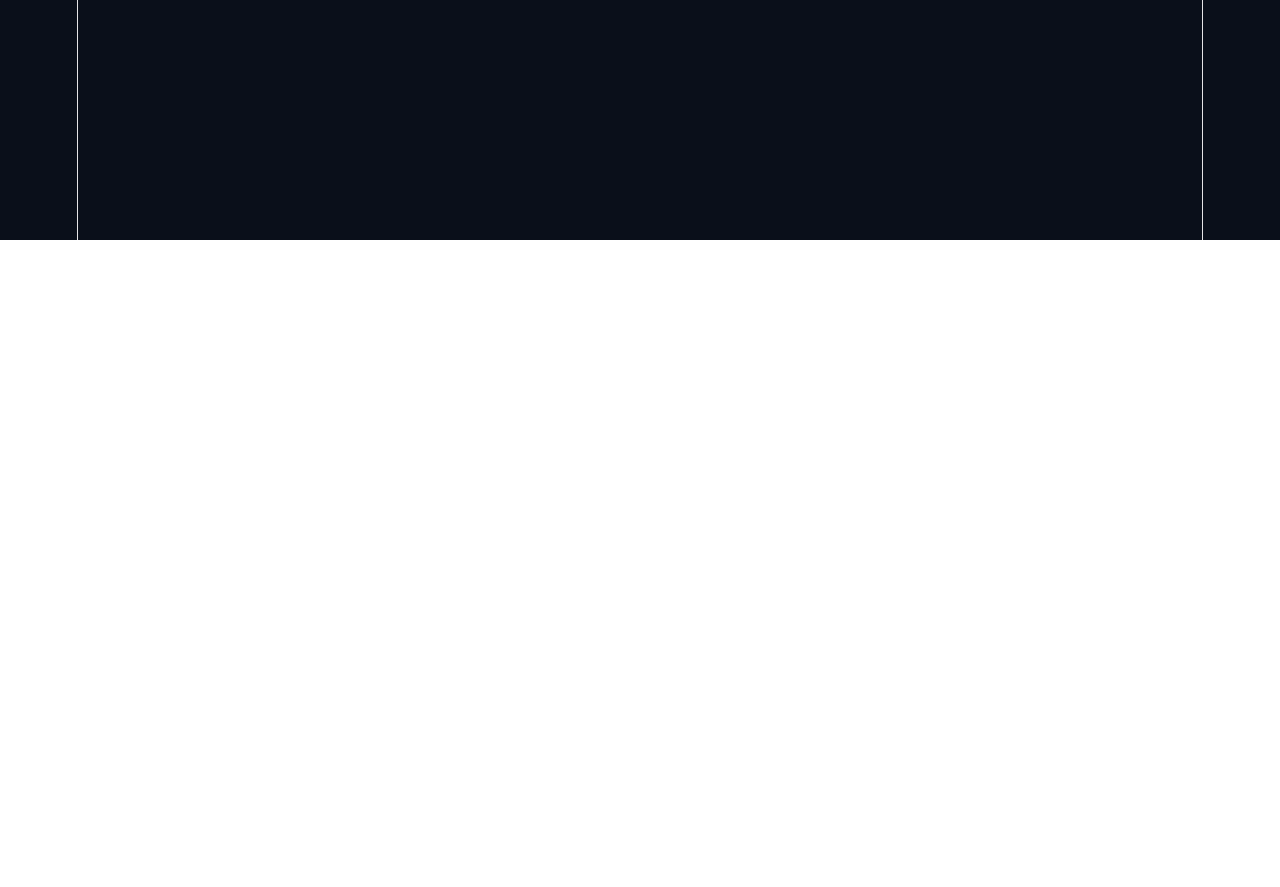
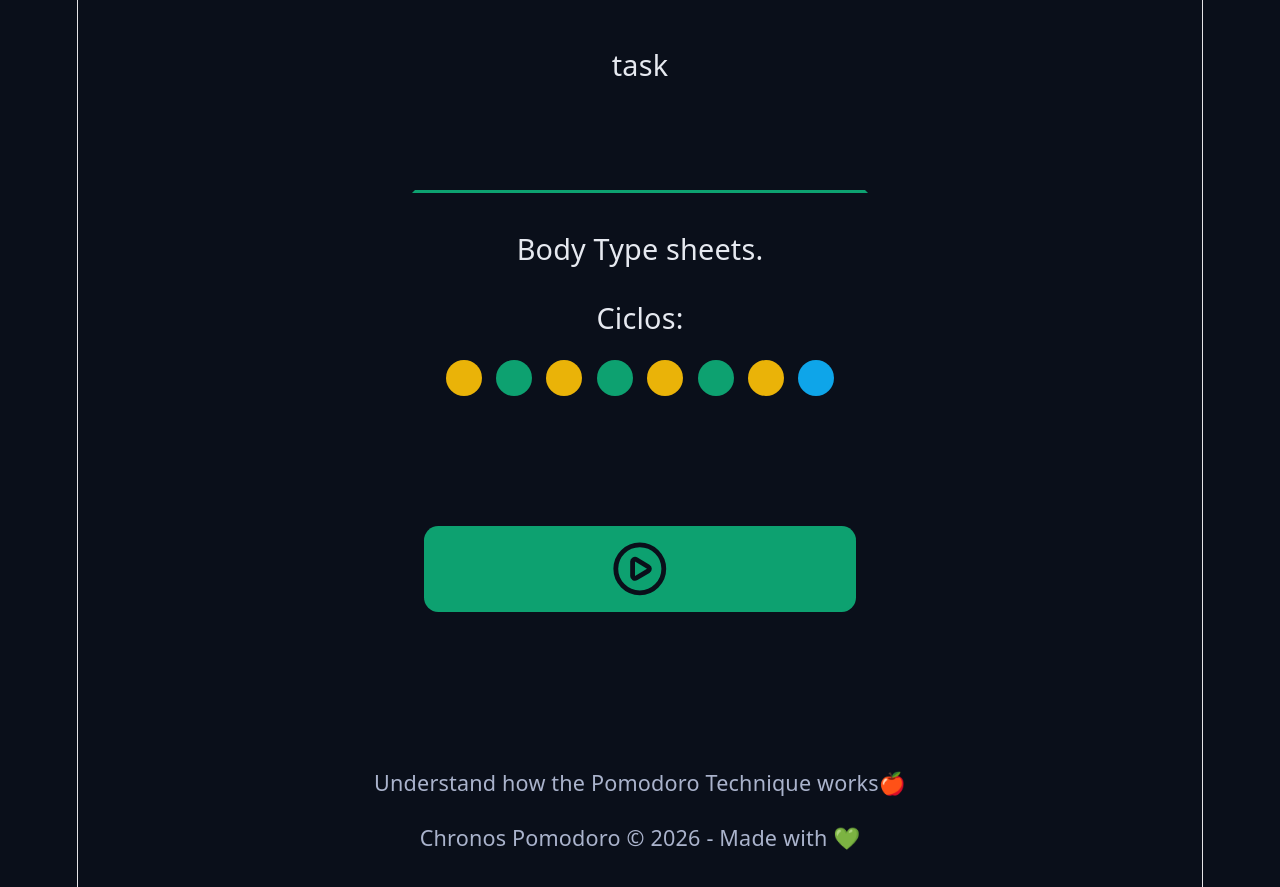
Before and after one commit to erikaperciliano/chronos-pomodoro, a React (Vite) app: page / in a window 1280 px wide. Shown: the part 560-1447 px from the top of the page. Before the commit the page ends 800 px from the top, so only its background shows below. Built offline with nearby package versions, Linux system fonts and the light colour scheme.

Commit message:
feat: adds Components

```diff
--- a/src/App.tsx
+++ b/src/App.tsx
@@ -5,6 +5,12 @@ import { Container } from './components/Container';
 import { Logo } from './components/Logo';
 import { Menu } from './components/Menu';
 import { CountDown } from './components/CountDown';
+import { DefaultInput } from './components/DefaultInput';
+import { Cycles } from './components/Cycles';
+import { DefaultButton } from './components/DefaultButton';
+import { Footer } from './components/Footer';
+
+import { PlayCircleIcon } from 'lucide-react';
 
 export function App() {
   return (
@@ -20,6 +26,30 @@ export function App() {
       <Container>
         <CountDown />
       </Container>
+
+      <Container>
+        <form className='form' action=''>
+          <div className='formRow'>
+            <DefaultInput labelText='task' id='meuInput' />
+          </div>
+
+          <div className='formRow'>
+            <p>Body Type sheets.</p>
+          </div>
+
+          <div className='formRow'>
+            <Cycles />
+          </div>
+
+          <div className='formRow'>
+            <DefaultButton icon={<PlayCircleIcon />} />
+          </div>
+        </form>
+      </Container>
+
+      <Container>
+        <Footer />
+      </Container>
     </>
   );
 }
--- /dev/null
+++ b/src/components/Cycles/index.tsx
@@ -0,0 +1,18 @@
+import styles from './styles.module.css';
+export function Cycles() {
+  return (
+    <div className={styles.cycles}>
+      <span>Ciclos:</span>
+      <div className={styles.cycleDots}>
+        <span className={`${styles.cycleDot} ${styles.workTime}`}></span>
+        <span className={`${styles.cycleDot} ${styles.shortBreakTime}`}></span>
+        <span className={`${styles.cycleDot} ${styles.workTime}`}></span>
+        <span className={`${styles.cycleDot} ${styles.shortBreakTime}`}></span>
+        <span className={`${styles.cycleDot} ${styles.workTime}`}></span>
+        <span className={`${styles.cycleDot} ${styles.shortBreakTime}`}></span>
+        <span className={`${styles.cycleDot} ${styles.workTime}`}></span>
+        <span className={`${styles.cycleDot} ${styles.longBreakTime}`}></span>
+      </div>
+    </div>
+  );
+}
--- /dev/null
+++ b/src/components/Cycles/styles.module.css
@@ -0,0 +1,31 @@
+.cycles {
+  display: flex;
+  flex-direction: column;
+  align-items: center;
+  justify-conten: center;
+  gap: 1.6rem;
+}
+
+.cycleDots {
+  display: flex;
+  gap: 0.8rem;
+}
+
+.cycleDot {
+  width: 2rem;
+  height: 2rem;
+  background: var(--primary);
+  border-radius: 50%;
+}
+
+.workTime {
+  background: var(--warning);
+}
+
+.shortBreakTime {
+  background: var(--primary);
+}
+
+.longBreakTime {
+  background: var(--info);
+}
--- /dev/null
+++ b/src/components/DefaultButton/index.tsx
@@ -0,0 +1,20 @@
+import styles from './styles.module.css';
+
+type DefaultButtontProps = {
+  icon: React.ReactNode;
+  color?: 'green' | 'red';
+} & React.ComponentProps<'button'>;
+
+export function DefaultButton({
+  icon,
+  color = 'green',
+  ...props
+}: DefaultButtontProps) {
+  return (
+    <>
+      <button className={`${styles.button} ${styles[color]}`} {...props}>
+        {icon}
+      </button>
+    </>
+  );
+}
--- /dev/null
+++ b/src/components/DefaultButton/styles.module.css
@@ -0,0 +1,33 @@
+.button {
+  border: none;
+  background: var(--primary);
+  color: var(--text-over-primary);
+  display: flex;
+  align-items: center;
+  justify-content: center;
+  min-width: 24rem;
+  padding: 0.8rem;
+  border-radius: 0.8rem;
+  margin: 4.8rem 0;
+  cursor: pointer;
+  transition: all 0.1s ease-in-out;
+}
+
+.button:hover {
+  filter: brightness(80%);
+}
+
+.button svg {
+  width: 3.2rem;
+  height: 3.2rem;
+}
+
+.green {
+  background: var(--primary);
+  color: var(--text-over-primary);
+}
+
+.red {
+  background: var(--error);
+  color: var(--text-over-error);
+}
--- /dev/null
+++ b/src/components/DefaultInput/index.tsx
@@ -0,0 +1,15 @@
+import styles from './styles.module.css';
+
+type DefaultInputProps = {
+  id: string;
+  labelText?: string;
+} & React.ComponentProps<'input'>;
+
+export function DefaultInput({ id, labelText, ...props }: DefaultInputProps) {
+  return (
+    <>
+      <label htmlFor='myInput'>{labelText}</label>
+      <input className={styles.input} id={id} {...props} />
+    </>
+  );
+}
--- /dev/null
+++ b/src/components/DefaultInput/styles.module.css
@@ -0,0 +1,28 @@
+.input {
+  background-color: transparent;
+  text-align: center;
+  font-size: 1.8rem;
+  padding: 0.8rem;
+  color: var(--text-default);
+  outline: none;
+
+  border: 0.2rem solid transparent;
+  border-bottom: 0.2rem solid var(--primary);
+  transition: all 0.1s ease-in-out;
+}
+
+.input:focus {
+  border-radius: 0.8rem;
+  border: 0.2rem solid var(--primary);
+}
+
+.input::placeholder {
+  color: var(--gray-500);
+  font-size: 1.4rem;
+  font-style: italic;
+}
+
+.input:disabled {
+  border-bottom: 0.2rem solid var(--disabled);
+  color: var(--text-muted);
+}
--- /dev/null
+++ b/src/components/Footer/index.tsx
@@ -0,0 +1,12 @@
+import styles from './styles.module.css';
+
+export function Footer() {
+  return (
+    <footer className={styles.footer}>
+      <a href=''>Understand how the Pomodoro Technique works🍎</a>
+      <a href=''>
+        Chronos Pomodoro &copy; {new Date().getFullYear()} - Made with 💚
+      </a>
+    </footer>
+  );
+}
--- /dev/null
+++ b/src/components/Footer/styles.module.css
@@ -0,0 +1,18 @@
+.footer {
+  display: flex;
+  flex-direction: column;
+  align-items: center;
+  justify-content: center;
+  font-size: 1.2rem;
+  gap: 1.6rem;
+}
+
+.footer a {
+  color: var(--text-muted);
+  text-decoration: none;
+}
+
+.footer a:hover {
+  color: var(--text-muted);
+  text-decoration: underline;
+}
--- a/src/styles/global.css
+++ b/src/styles/global.css
@@ -15,3 +15,19 @@ body {
   background: var(--gray-900);
   color: var(--text-default);
 }
+
+.form {
+  display: flex;
+  align-item: center;
+  justify-content: center;
+  flex-direction: column;
+  gap: 2.4rem;
+}
+
+.formRow {
+  display: flex;
+  align-items: center;
+  justify-content: center;
+  flex-direction: column;
+  gap: 2.4rem;
+}
```
